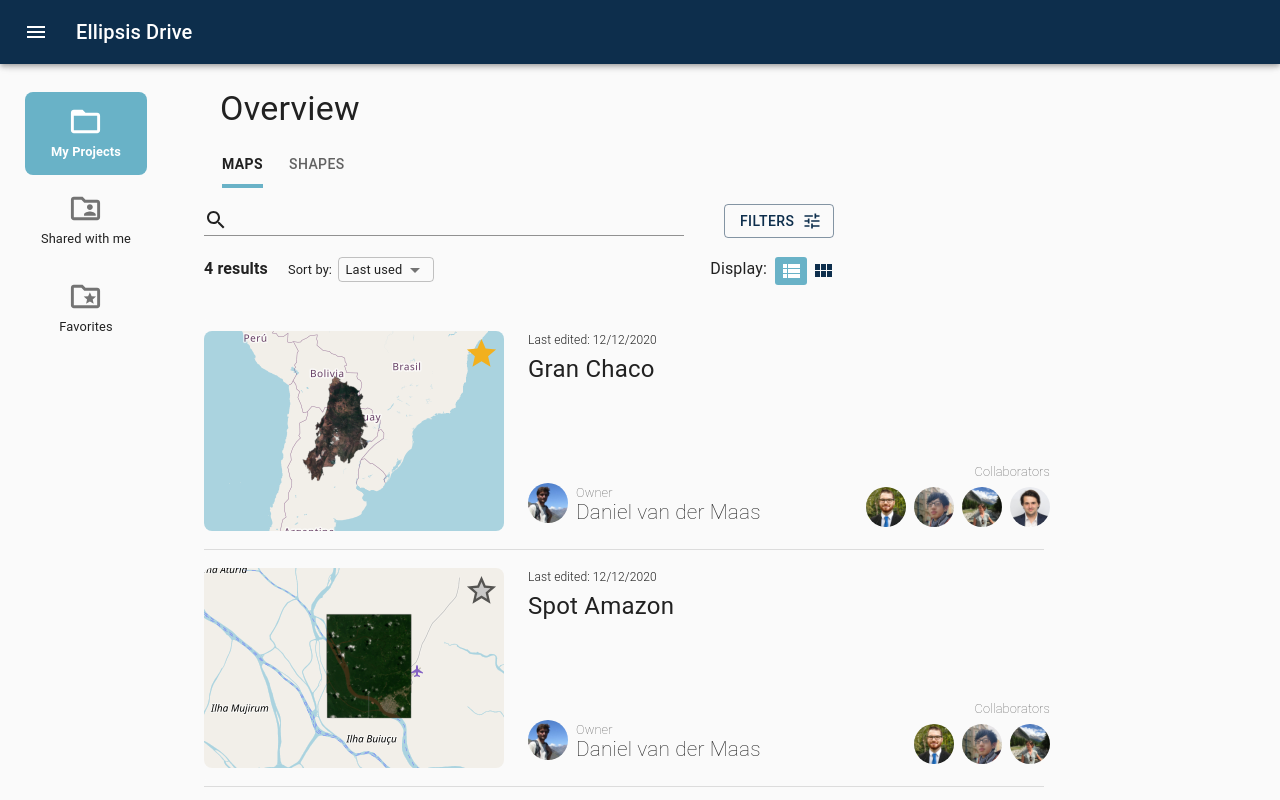
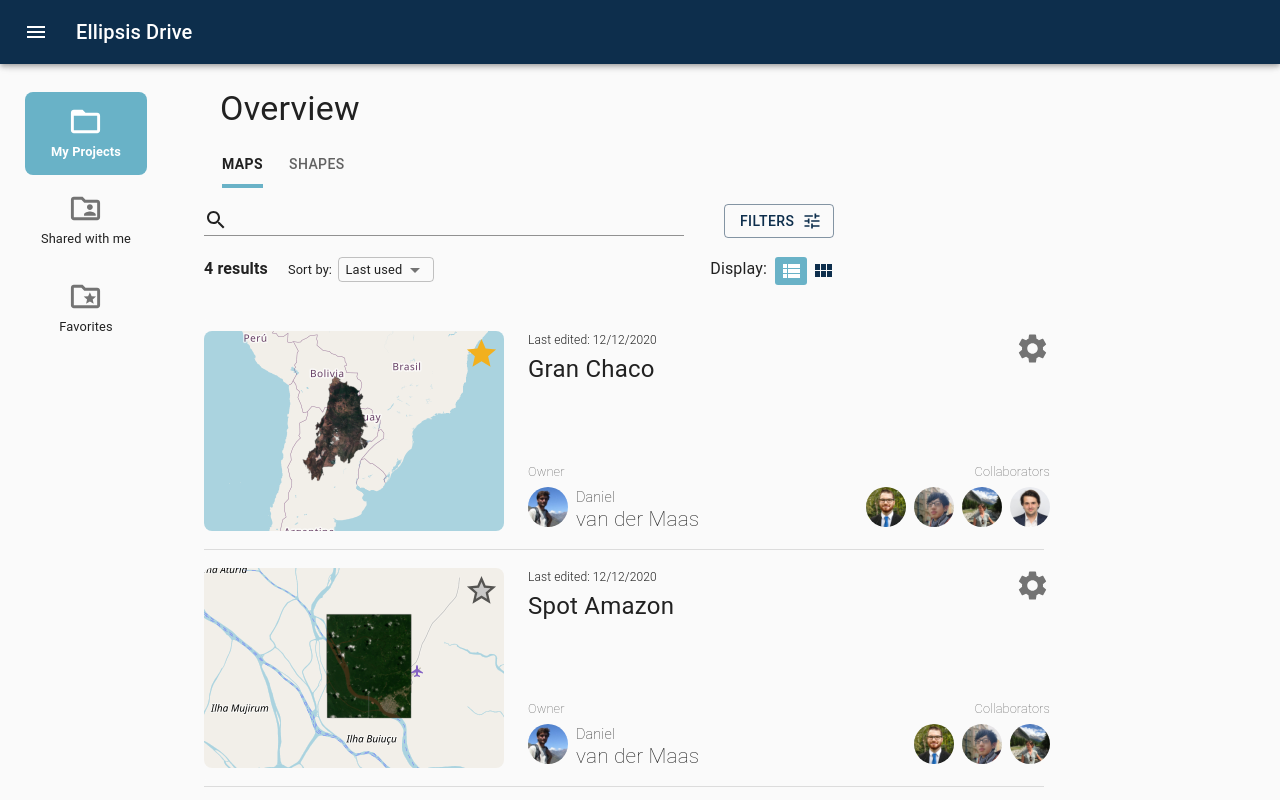
Before and after one commit to pouannes/ellispsis-drive-challenge, a React (Create React App) app: page /overview in a window 1280 px wide. Shown: the top 800 px of the page. Built offline with nearby package versions, Linux system fonts and the light colour scheme.

Commit message:
finish first version of ListCardBrowser, only a bit of refactoring needed

```diff
--- a/src/components/ListObjectCard/ListObjectCard.jsx
+++ b/src/components/ListObjectCard/ListObjectCard.jsx
@@ -9,7 +9,7 @@ import {
   IconButton,
   makeStyles,
 } from "@material-ui/core";
-import { StarTwoTone, Star } from "@material-ui/icons";
+import { StarTwoTone, Star, Settings } from "@material-ui/icons";
 import PropTypes from "prop-types";
 import clsx from "clsx";
 import * as IMAGES_OBJECT from "../../images/objects";
@@ -92,6 +92,13 @@ const useStyles = makeStyles((theme) => ({
   titleContainer: {
     display: "flex",
     flex: "1 1 0%",
+    position: "relative",
+  },
+  settingsButton: {
+    position: "absolute",
+    right: "0",
+    top: "0",
+    padding: "0px 8px 0px 0px",
   },
   ownerTextContainer: {
     display: "flex",
@@ -123,10 +130,12 @@ const useStyles = makeStyles((theme) => ({
   },
   ownerContainer: {
     display: "flex",
-    alignItems: "center",
+    flexDirection: "column",
+  },
+  ownerContentContainer: {
+    display: "flex",
     alignItems: "flex-end",
-    paddingBottom: "4px",
-    height: "44px",
+    height: "40px",
   },
   collaboratorContainer: {
     display: "flex",
@@ -143,7 +152,6 @@ const useStyles = makeStyles((theme) => ({
 
 function ListObjectCard({ object, toggleCardFavorite }) {
   const classes = useStyles({ uploadStatus: object.uploadStatus });
-  console.log(object);
   return (
     <>
       <Card className={classes.card}>
@@ -187,25 +195,43 @@ function ListObjectCard({ object, toggleCardFavorite }) {
                   {object.name}
                 </Typography>
               </div>
+              <IconButton
+                className={classes.settingsButton}
+                onClick={() => alert("settings clicked, to be implemented")}
+              >
+                <Settings fontSize="large" />
+              </IconButton>
             </div>
           </div>
           <div className={classes.avatarContainer}>
             <div className={classes.ownerContainer}>
+              <Typography
+                style={{
+                  marginBottom: "6px",
+                  fontWeight: "100",
+                  color: "rgb(96,96,96)",
+                  fontSize: "0.8rem",
+                  alignSelf: "flex-start",
+                  marginRight: "8px",
+                }}
+              >
+                Owner
+              </Typography>{" "}
+              <div className={classes.ownerContentContainer}>
                 <CardMedia
                   className={clsx(classes.avatarPhoto, classes.ownerPhoto)}
-                title={object.ownerName}
+                  title={mockUsers[object.ownerName].name}
                   image={IMAGES_USERS[object.ownerName]}
                 />
                 <div className={classes.ownerTextContainer}>
                   <Typography
                     style={{
-                    fontSize: "0.8rem",
-                    fontWeight: "100",
+                      fontSize: "0.9rem",
                       flexGrow: "1",
-                    color: "rgb(96,96,96)",
+                      fontWeight: "200",
                     }}
                   >
-                  Owner
+                    {mockUsers[object.ownerName].firstName}
                   </Typography>
                   <Typography
                     style={{
@@ -214,8 +240,9 @@ function ListObjectCard({ object, toggleCardFavorite }) {
                       lineHeight: "1",
                     }}
                   >
-                  {mockUsers[object.ownerName].name}
+                    {mockUsers[object.ownerName].lastName}
                   </Typography>
+                </div>
               </div>
             </div>
             <div className={classes.collaboratorContainer}>
@@ -241,7 +268,7 @@ function ListObjectCard({ object, toggleCardFavorite }) {
                           classes.avatarPhoto,
                           classes.collaboratorPhoto
                         )}
-                        title={collaborator}
+                        title={mockUsers[collaborator].name}
                         image={IMAGES_USERS[collaborator]}
                       />
                     ))}
@@ -261,6 +288,7 @@ function ListObjectCard({ object, toggleCardFavorite }) {
 
 ListObjectCard.propTypes = {
   object: PropTypes.object.isRequired,
+  toggleCardFavorite: PropTypes.func.isRequired,
 };
 
 export default ListObjectCard;
--- a/src/components/Overview/Overview.jsx
+++ b/src/components/Overview/Overview.jsx
@@ -57,7 +57,6 @@ function Overview() {
   const [liveMockShapes, setLiveMockShapes] = useState(mockShapes);
 
   const cards = tabValue === 0 ? liveMockMaps : liveMockShapes;
-  const setCards = tabValue === 0 ? setLiveMockMaps : setLiveMockShapes;
 
   const handleTabChange = (_, newValue) => {
     setTabValue(newValue);
--- a/src/constants/mockUsers.js
+++ b/src/constants/mockUsers.js
@@ -2,30 +2,40 @@ const users = {
   DanielMaas: {
     imageName: "  DanielMaas",
     name: "Daniel van der Maas",
+    firstName: "Daniel",
+    lastName: "van der Maas",
     id: "",
     initials: "DM",
   },
   FlorianLangelaar: {
     imageName: "  FlorianLangelaar",
     name: "Florian Langelaar",
+    firstName: "Florian",
+    lastName: "Langelaar",
     id: "",
     initials: "FL",
   },
   MinghaiJiang: {
     imageName: "  MinghaiJiang",
     name: "Minghai Jiang",
+    firstName: "Minghai",
+    lastName: "Jiang",
     id: "",
     initials: "MJ",
   },
   RosalieMaas: {
     imageName: "  RosalieMaas",
     name: "Rosalie van der Maas",
+    firstName: "Rosalie",
+    lastName: "van der Maas",
     id: "",
     initials: "RM",
   },
   PierreOuannes: {
     imageName: "  PierreOuannes",
     name: "Pierre Ouannes",
+    firstName: "Pierre",
+    lastName: "Ouannes",
     id: "",
     initials: "PO",
   },
```
Lines whose indentation alone changed are shown as unchanged.
